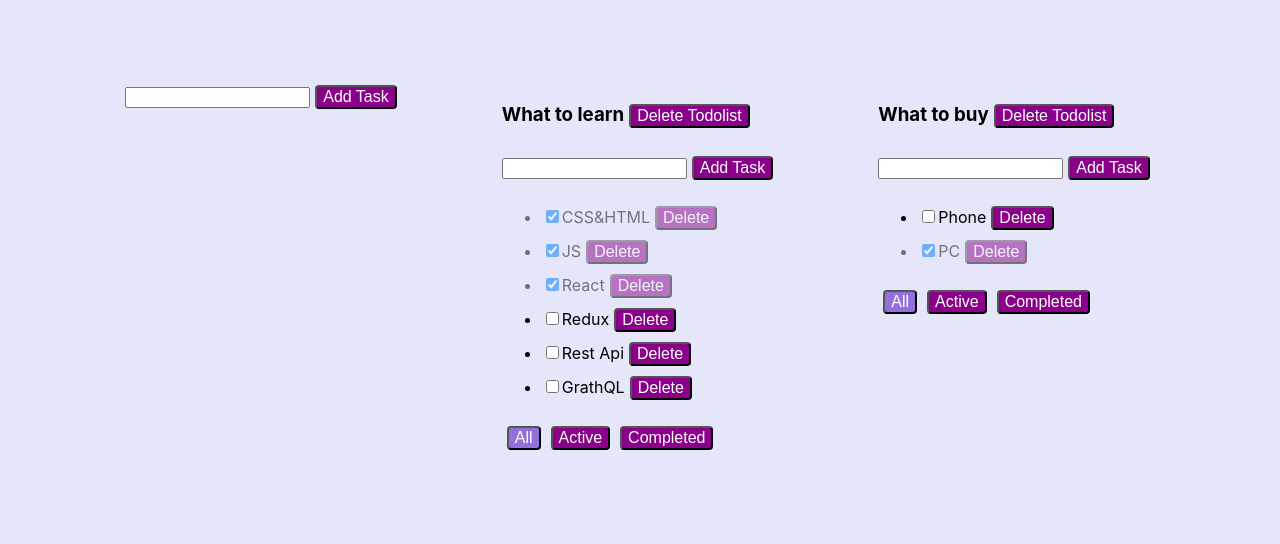
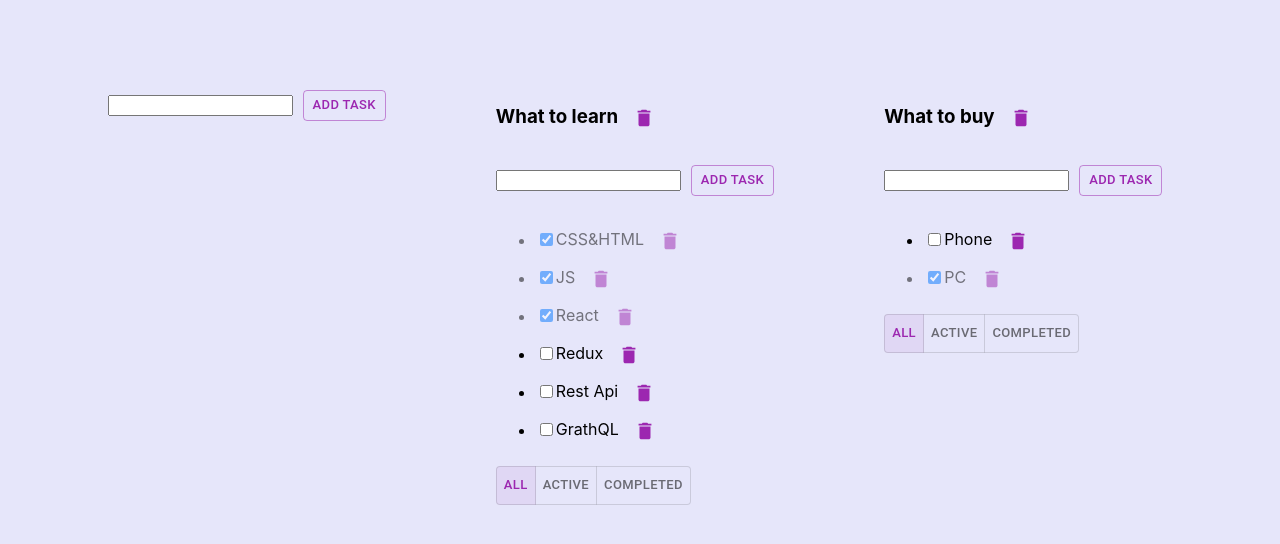
Before and after one commit to VeloboSAS/todolistTS, a React (Create React App) app: page / in a window 1280 px wide. Shown: the top 544 px of the page. Built offline with nearby package versions, Linux system fonts and the light colour scheme.

Commit message:
material ui button

```diff
--- a/package.json
+++ b/package.json
@@ -3,6 +3,11 @@
   "version": "0.1.0",
   "private": true,
   "dependencies": {
+    "@emotion/react": "^11.11.3",
+    "@emotion/styled": "^11.11.0",
+    "@fontsource/roboto": "^5.0.8",
+    "@mui/icons-material": "^5.15.2",
+    "@mui/material": "^5.15.2",
     "@testing-library/jest-dom": "^5.14.1",
     "@testing-library/react": "^13.0.0",
     "@testing-library/user-event": "^13.2.1",
--- a/src/App.tsx
+++ b/src/App.tsx
@@ -13,29 +13,28 @@ type TodolistType = {
 };
 
 type TasksStateType = {
-  [key: string]: Array<TaskType>
-}
+  [key: string]: Array<TaskType>;
+};
 
 function App() {
-
   function removeTask(id: string, todolistId: string) {
-    let tasks = tasksObj[todolistId]
+    let tasks = tasksObj[todolistId];
     let filteredTasks = tasks.filter((t) => t.id !== id);
-    tasksObj[todolistId] = filteredTasks
-    setTasks({...tasksObj});
+    tasksObj[todolistId] = filteredTasks;
+    setTasks({ ...tasksObj });
   }
 
   function AddItem(title: string, todolistId: string) {
     let newTask = { id: v4(), title: title, isDone: false };
-    let tasks = tasksObj[todolistId]
+    let tasks = tasksObj[todolistId];
     let newTasks = [newTask, ...tasks];
-    tasksObj[todolistId] = newTasks
-    setTasks({...tasksObj});
+    tasksObj[todolistId] = newTasks;
+    setTasks({ ...tasksObj });
   }
 
   function changeStatus(taskId: string, isDone: boolean, todolistId: string) {
     //достаём нужный массив по todolistId
-    let tasks = tasksObj[todolistId]
+    let tasks = tasksObj[todolistId];
     //найдем нужную таску
     let task = tasks.find((t) => t.id === taskId);
     //изменим таску, если она нашлась
@@ -43,17 +42,21 @@ function App() {
       task.isDone = isDone;
     }
     //засетаем в стейт копию обьекта, чтобы React отреагировал отрисовкой
-    setTasks({...tasksObj});
+    setTasks({ ...tasksObj });
   }
 
-  function changeTaskTitle(taskId: string, newTitle: string, todolistId: string) {
-    let tasks = tasksObj[todolistId]
+  function changeTaskTitle(
+    taskId: string,
+    newTitle: string,
+    todolistId: string
+  ) {
+    let tasks = tasksObj[todolistId];
     let task = tasks.find((t) => t.id === taskId);
     if (task) {
       task.title = newTitle;
     }
     //засетаем в стейт копию обьекта, чтобы React отреагировал отрисовкой
-    setTasks({...tasksObj});
+    setTasks({ ...tasksObj });
   }
 
   function changeFilter(value: FilterValuesType, todolistId: string) {
@@ -72,19 +75,19 @@ function App() {
   ]);
 
   let removeTodolist = (todolistId: string) => {
-    let filteredTodolist = todolists.filter(tl => tl.id !==todolistId)
-    setTodolist(filteredTodolist)
-    delete tasksObj[todolistId]
-    setTasks({...tasksObj})
-  }
+    let filteredTodolist = todolists.filter((tl) => tl.id !== todolistId);
+    setTodolist(filteredTodolist);
+    delete tasksObj[todolistId];
+    setTasks({ ...tasksObj });
+  };
 
   let changeTodolistTitle = (todolistId: string, newTitle: string) => {
-    let todolist = todolists.find(tl => tl.id === todolistId)
+    let todolist = todolists.find((tl) => tl.id === todolistId);
     if (todolist) {
-      todolist.title = newTitle
-      setTodolist([...todolists])
+      todolist.title = newTitle;
+      setTodolist([...todolists]);
     }
-  }
+  };
 
   let [tasksObj, setTasks] = useState<TasksStateType>({
     [todolistId1]: [
@@ -105,14 +108,13 @@ function App() {
     let todolist: TodolistType = {
       id: v4(),
       filter: "all",
-      title: title
-    }
-    setTodolist([todolist, ...todolists])
+      title: title,
+    };
+    setTodolist([todolist, ...todolists]);
     setTasks({
       ...tasksObj,
-      [todolist.id]: []
-    })
-
+      [todolist.id]: [],
+    });
   }
 
   return (
--- a/src/component/addItemForm.tsx
+++ b/src/component/addItemForm.tsx
@@ -1,10 +1,8 @@
+import { Button } from "@mui/material";
 import React, { ChangeEvent, useState, KeyboardEvent } from "react";
-// import s from "../todolist/todolist.module.css";
-import s from './todolist/todolist.module.css'
 
 export type AddItemFormTypes = {
-    AddItem: (title: string) => void;
-
+  AddItem: (title: string) => void;
 };
 
 export function AddItemForm(props: AddItemFormTypes) {
@@ -39,9 +37,15 @@ export function AddItemForm(props: AddItemFormTypes) {
         onKeyPress={onKeyPressHandler}
         className={error ? "error" : ""}
       />
-      <button onClick={AddTask} className={s.btn}>
+      <Button
+        onClick={AddTask}
+        variant="outlined"
+        size="small"
+        color="secondary"
+        style={{ margin: "10px" }}
+      >
         Add Task
-      </button>
+      </Button>
       {error && <div className="error-message">{error}</div>}
     </div>
   );
--- a/src/component/todolist/todolist.tsx
+++ b/src/component/todolist/todolist.tsx
@@ -1,4 +1,10 @@
-import React, { ChangeEvent } from "react";
+import {
+  Button,
+  ToggleButton,
+  ToggleButtonGroup,
+} from "@mui/material";
+import DeleteIcon from "@mui/icons-material/Delete";
+import React, { ChangeEvent, useState } from "react";
 import { FilterValuesType } from "../../App";
 import { AddItemForm } from "../addItemForm";
 import { EditableSpan } from "../editableSpan";
@@ -29,11 +35,10 @@ type PropsType = {
   ) => void;
   filter: FilterValuesType;
   removeTodolist: (todolistId: string) => void;
-  changeTodolistTitle:(todolidtId: string, newTitle: string) => void
+  changeTodolistTitle: (todolidtId: string, newTitle: string) => void;
 };
 
 export function Todolist(props: PropsType) {
-
   const onAllClickHandler = () => {
     props.changeFilter("all", props.id);
   };
@@ -55,19 +60,31 @@ export function Todolist(props: PropsType) {
   };
 
   const addTask = (title: string) => {
+    props.addItem(title, props.id);
+  };
 
-    props.addItem(title, props.id)
-  }
+  const [alignment, setAlignment] = useState("all");
+
+  const handleChange = (
+    event: React.MouseEvent<HTMLElement>,
+    newAlignment: string
+  ) => {
+    setAlignment(newAlignment);
+  };
 
   return (
     <div>
       <h3>
-        <EditableSpan title={props.title} onChange={changeTodolistTitle}/>
-        <button onClick={removeTodolist} className={s.btn}>
-          Delete Todolist
-        </button>
+        <EditableSpan title={props.title} onChange={changeTodolistTitle} />
+        <Button
+          onClick={removeTodolist}
+          aria-label="delete"
+          size="large"
+          color="secondary"
+          startIcon={<DeleteIcon />}
+        ></Button>
       </h3>
-      <AddItemForm  AddItem={addTask}/>
+      <AddItemForm AddItem={addTask} />
       <ul>
         {props.tasks.map((task) => {
           const deleteTask = () => {
@@ -87,33 +104,48 @@ export function Todolist(props: PropsType) {
                 onChange={onChangeStatusHandler}
                 checked={task.isDone}
               />
-              <EditableSpan title={task.title} onChange={onChangeTitleHandler}/>
-              <button onClick={deleteTask} className={s.btn}>
-                Delete
-              </button>
+              <EditableSpan
+                title={task.title}
+                onChange={onChangeTitleHandler}
+              />
+              <Button
+                onClick={deleteTask}
+                aria-label="delete"
+                size="large"
+                color="secondary"
+                startIcon={<DeleteIcon />}
+              ></Button>
             </li>
           );
         })}
       </ul>
       <div>
-        <button
+        <ToggleButtonGroup
+          color="secondary"
+          value={alignment}
+          exclusive
+          onChange={handleChange}
+          size="small"
+        >
+          <ToggleButton
             onClick={onAllClickHandler}
-          className={props.filter === "all" ? s.btnActive : s.btn}
+            value="all"
           >
             All
-        </button>
-        <button
+          </ToggleButton>
+          <ToggleButton
             onClick={onActiveClickHandler}
-          className={props.filter === "active" ? s.btnActive : s.btn}
+            value="active"
           >
             Active
-        </button>
-        <button
+          </ToggleButton>
+          <ToggleButton
             onClick={onCompletedClickHandler}
-          className={props.filter === "completed" ? s.btnActive : s.btn}
+            value="completed"
           >
             Completed
-        </button>
+          </ToggleButton>
+        </ToggleButtonGroup>
       </div>
     </div>
   );
```
Also changed, not shown: 1 other file (tests, documents, lock files or other folders). Lines whose indentation alone changed are shown as unchanged.
